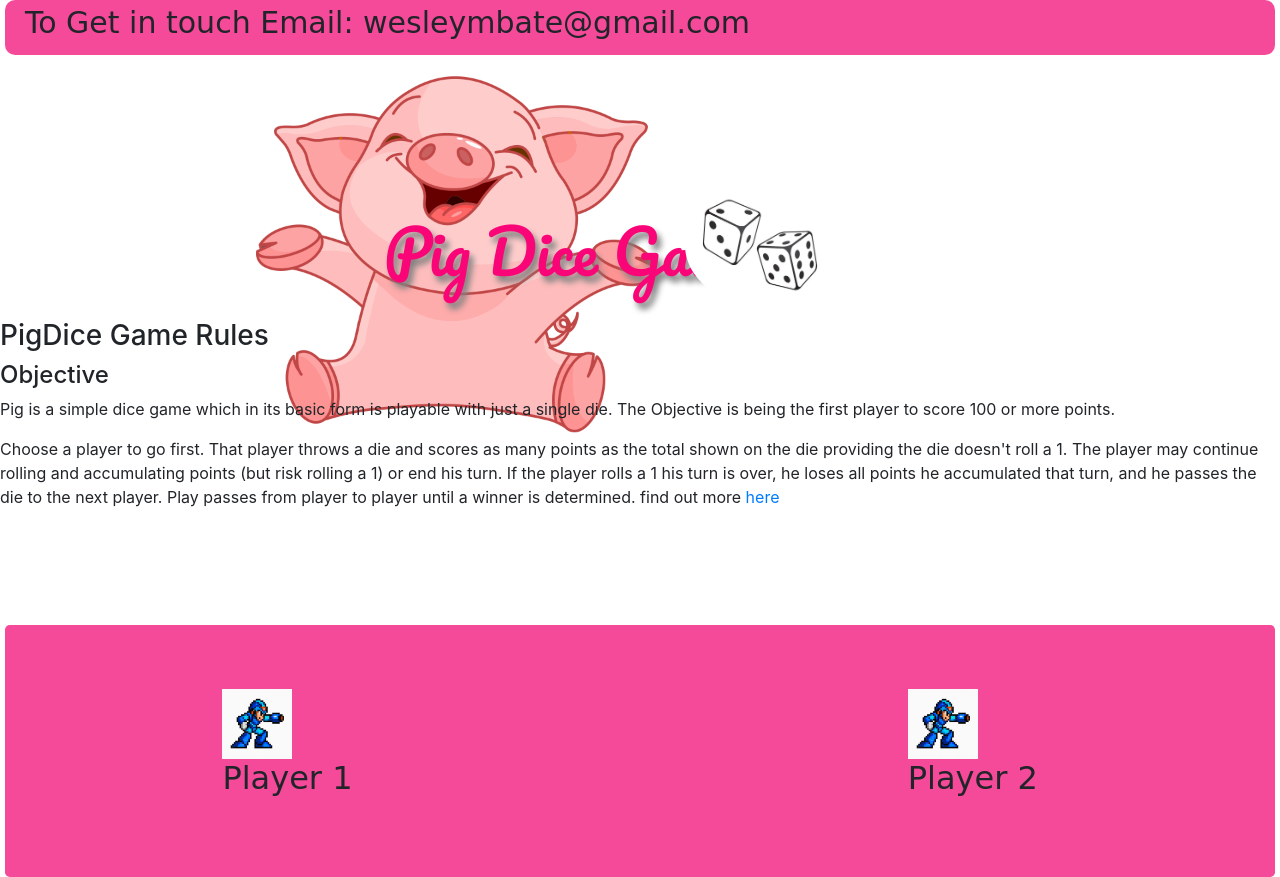
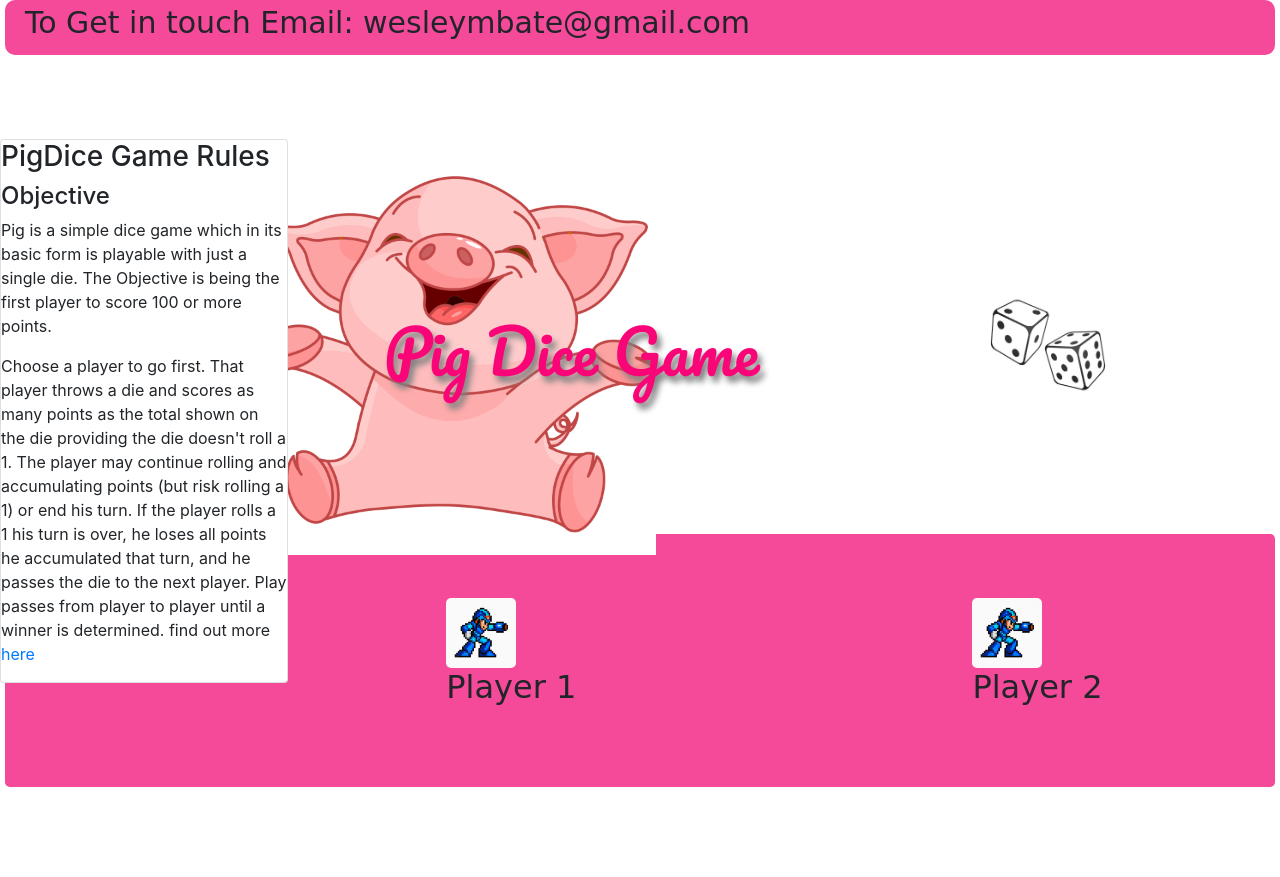
Before and after one commit to Wess58/PigDice, a plain HTML site: page index.html in a window 1280 px wide. After the commit the page ends 800 px from the top, so only its background shows below. Drawn offline with Linux system fonts and the light colour scheme; a web font is replaced by a local one.

Commit message:
added styling for card

```diff
--- a/css/styles.css
+++ b/css/styles.css
@@ -8,10 +8,13 @@ body{
   background-color: #f5499a;
   padding: 0 5px 10px 20px;
   border-radius: 10px;
-  margin: 0 5px 0 5px;
+  margin: 0 5px 100px   5px;
 }
 .card{
-
+  margin-top: -20%;
+  width: 18em;
+  float: left;
+  text-align: left;
 }
 #pig{
   width: 400px;
@@ -45,6 +48,7 @@ body{
 .avatar{
   width: 70px;
   height: 70px;
+  border-radius: 5px;
   -webkit-transition: all 1s ease-in-out;
   -moz-transition: all 1s ease-in-out;
   -o-transition: all 1s ease-in-out;
@@ -56,6 +60,8 @@ body{
   -moz-transform: rotate(360deg);
   -o-transform: rotate(360deg);
   -ms-transform: rotate(360deg);
+  border-radius: 5px;
+  box-shadow: 0 0 5px 5px  #a40650;
 
 }
 .player{
--- a/index.html
+++ b/index.html
@@ -16,7 +16,7 @@
 <img id="pig" src="images/pig1.png">
 <h3 id="h3" >Pig Dice Game</h3>
 <img id="dice" src="images/dice.jpg">
-<div class="Description">
+<div class="card">
   <h3>PigDice Game Rules</h3>
   <h4>Objective</h4>
   <p>Pig is a simple dice game which in its basic form is playable with just a single die. The Objective is being the first player to score 100 or more points. </p>
```
